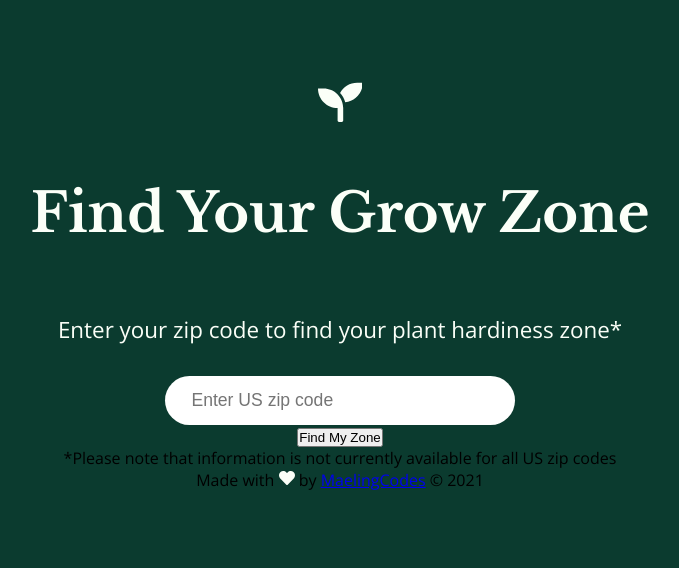
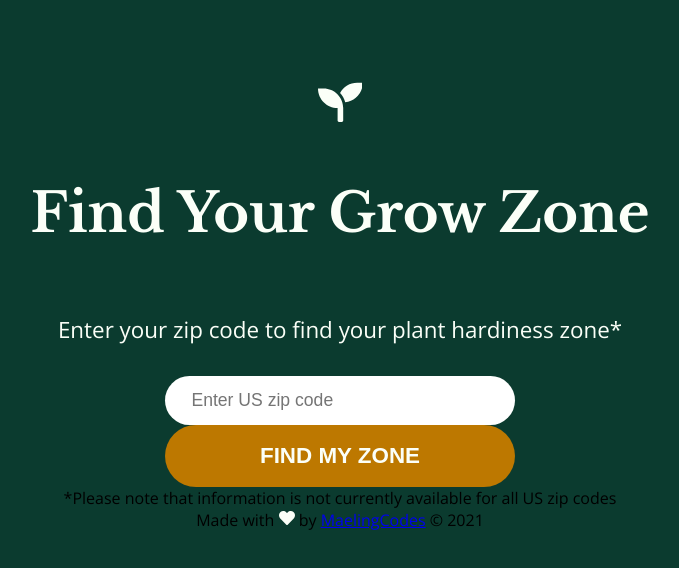
Before and after one commit to maelingmurphy/grow-zone-finder, a React (Create React App) app: page / in a window 1280 px wide. Shown: the top 568 px of the page, without its empty margins (300-979 px from the left). Built offline with nearby package versions, Linux system fonts and the light colour scheme.

Commit message:
style regular state of form button

```diff
--- a/src/components/css/Button.css
+++ b/src/components/css/Button.css
@@ -0,0 +1,14 @@
+.btn {
+    width: 100%;
+    background: #BD7800;
+    border: unset;
+    border-radius: 50px;
+    font-size: 1.4rem;
+    padding: 0.8em 1.5em;
+    color: #FBFFF8;
+    text-transform: uppercase;
+    font-weight: 600;
+}
+
+/* .btn:hover, .btn:focus {
+} */
```
